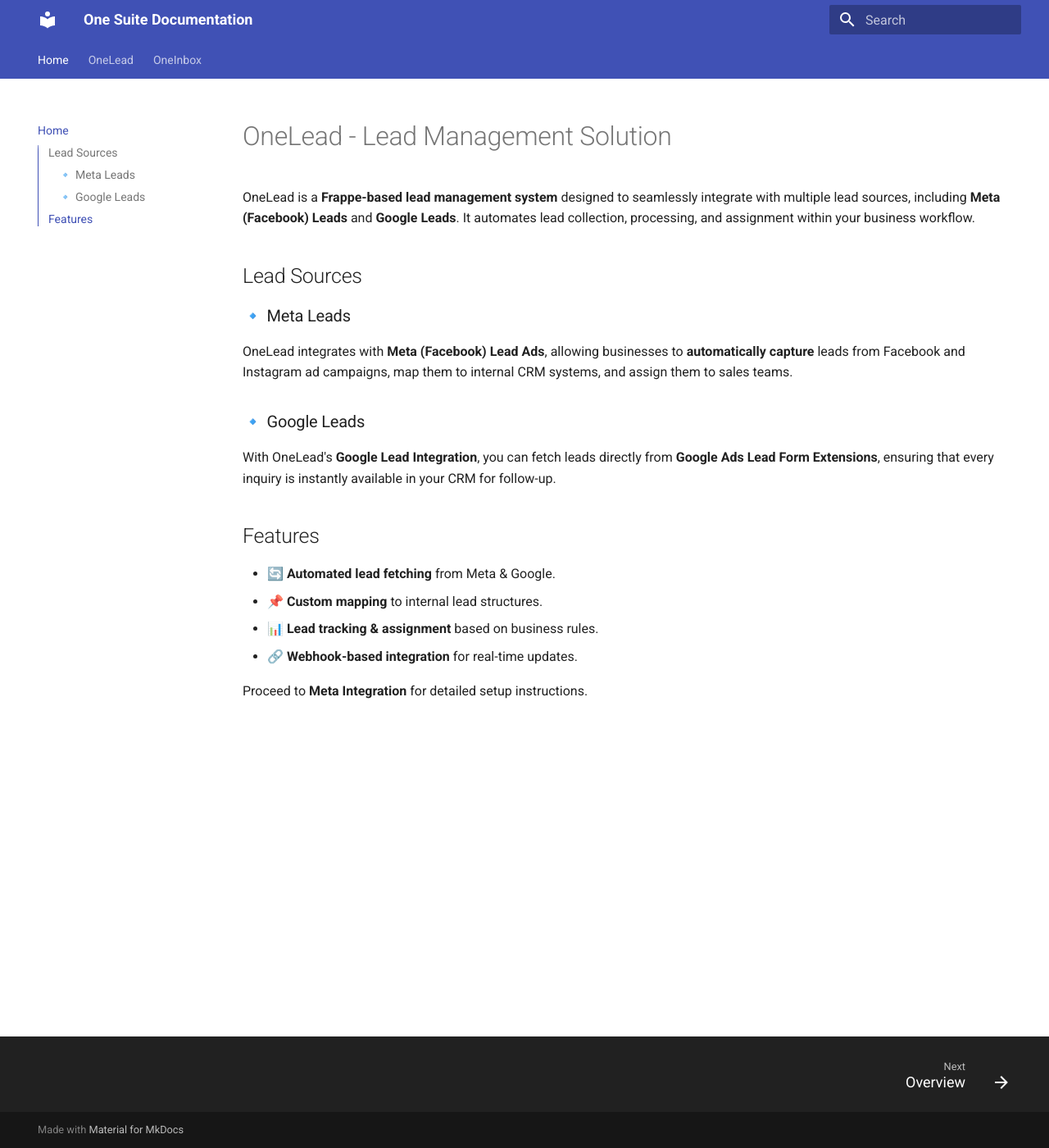
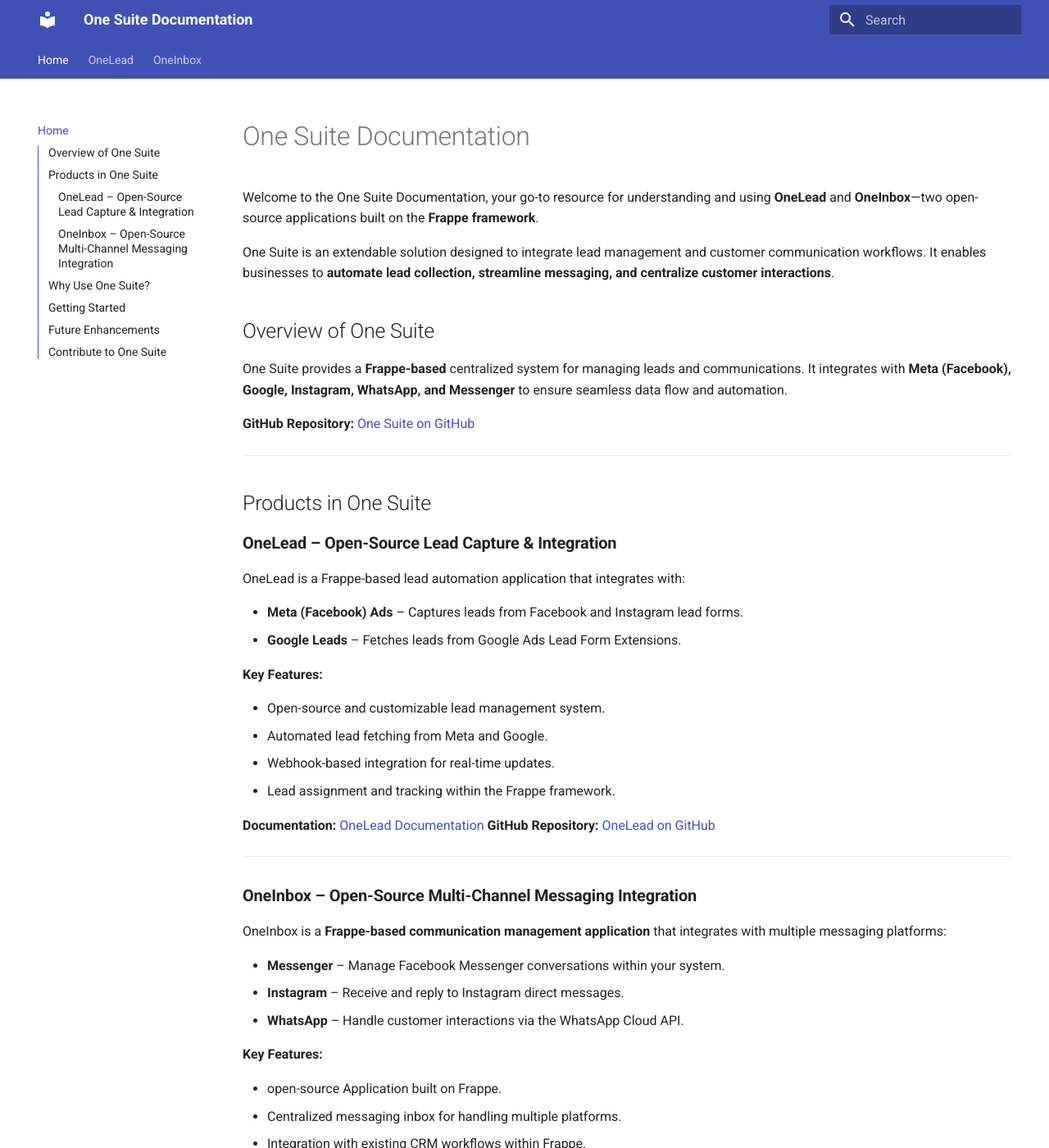
Before and after one commit to redsoftware-hq/one-docs, an MkDocs documentation site: the page built from docs/index.md, in a window 1280 px wide and 1400 px high. Shown: the whole window at 82% size. Built offline with MkDocs 1.6.1 and Material for MkDocs 9.7.7, drawn with Linux system fonts in a browser that asks for light colours; some of the changed text lies outside the part shown.

```diff
--- a/docs/index.md
+++ b/docs/index.md
@@ -1,19 +1,99 @@
-# OneLead - Lead Management Solution
+# One Suite Documentation
 
-OneLead is a **Frappe-based lead management system** designed to seamlessly integrate with multiple lead sources, including **Meta (Facebook) Leads** and **Google Leads**. It automates lead collection, processing, and assignment within your business workflow.
+Welcome to the One Suite Documentation, your go-to resource for understanding and using **OneLead** and **OneInbox**—two open-source applications built on the **Frappe framework**.
 
-## Lead Sources
+One Suite is an extendable solution designed to integrate lead management and customer communication workflows. It enables businesses to **automate lead collection, streamline messaging, and centralize customer interactions**.
 
-### 🔹 Meta Leads
-OneLead integrates with **Meta (Facebook) Lead Ads**, allowing businesses to **automatically capture** leads from Facebook and Instagram ad campaigns, map them to internal CRM systems, and assign them to sales teams.
+## Overview of One Suite
 
-### 🔹 Google Leads
-With OneLead's **Google Lead Integration**, you can fetch leads directly from **Google Ads Lead Form Extensions**, ensuring that every inquiry is instantly available in your CRM for follow-up.
+One Suite provides a **Frappe-based** centralized system for managing leads and communications. It integrates with **Meta (Facebook), Google, Instagram, WhatsApp, and Messenger** to ensure seamless data flow and automation.
 
-## Features
-- 🔄 **Automated lead fetching** from Meta & Google.
-- 📌 **Custom mapping** to internal lead structures.
-- 📊 **Lead tracking & assignment** based on business rules.
-- 🔗 **Webhook-based integration** for real-time updates.
+**GitHub Repository:** [One Suite on GitHub](https://github.com/redsoftware-hq/one-docs)
 
-Proceed to **Meta Integration** for detailed setup instructions.
+---
+
+## Products in One Suite
+
+### **OneLead – Open-Source Lead Capture & Integration**
+
+OneLead is a Frappe-based lead automation application that integrates with:
+
+- **Meta (Facebook) Ads** – Captures leads from Facebook and Instagram lead forms.
+- **Google Leads** – Fetches leads from Google Ads Lead Form Extensions.
+
+**Key Features:**
+
+- Open-source and customizable lead management system.
+- Automated lead fetching from Meta and Google.
+- Webhook-based integration for real-time updates.
+- Lead assignment and tracking within the Frappe framework.
+
+**Documentation:** [OneLead Documentation](onelead/index.md)
+**GitHub Repository:** [OneLead on GitHub](https://github.com/redsoftware-hq/onelead)
+
+---
+
+### **OneInbox – Open-Source Multi-Channel Messaging Integration**
+
+OneInbox is a **Frappe-based communication management application** that integrates with multiple messaging platforms:
+
+- **Messenger** – Manage Facebook Messenger conversations within your system.
+- **Instagram** – Receive and reply to Instagram direct messages.
+- **WhatsApp** – Handle customer interactions via the WhatsApp Cloud API.
+
+**Key Features:**
+
+- open-source Application built on Frappe.
+- Centralized messaging inbox for handling multiple platforms.
+- Integration with existing CRM workflows within Frappe.
+
+**Documentation:** [OneInbox Documentation](oneinbox/index.md)
+**GitHub Repository:** [OneInbox on GitHub](https://github.com/redsoftware-hq/oneinbox)
+
+---
+
+## Why Use One Suite?
+
+- **Built on Frappe** – Leverages a robust framework for extensibility and customization.
+- **Self-Hosted & Open-Source** – Deploy and modify it according to business needs.
+- **Seamless Integrations** – Works with Meta Ads, Google Leads, WhatsApp, and more.
+- **Automated Workflows** – Reduce manual effort with webhook-based processing.
+- **CRM-Friendly** – Designed to work with Frappe-based CRM systems.
+
+For troubleshooting and setup assistance, visit the [Troubleshooting Guide](troubleshooting/index.md).
+
+---
+
+## Getting Started
+
+If you're new to One Suite, follow the setup guides:
+[OneLead Setup Guide](onelead/installation.md)
+[OneInbox Setup Guide](oneinbox/installation.md)
+
+---
+
+## Future Enhancements
+
+Upcoming improvements include:
+
+- Lead scoring and enrichment features in OneLead.
+- AI-driven chat automation for OneInbox.
+- Advanced analytics and reporting capabilities.
+
+Stay updated in the [Upcoming Features](future/upcoming_features.md) section.
+
+---
+
+## Contribute to One Suite
+
+One Suite is an **open-source project**, and community contributions are encouraged.
+
+- Report issues or suggest features on GitHub.
+- Submit pull requests to enhance functionality.
+- Participate in discussions and help improve documentation.
+
+[Contribution Guide](contributing.md)
+
+---
+
+Explore the documentation for [OneLead](onelead/index.md) and [OneInbox](oneinbox/index.md) to get started.
--- a/docs/onelead/index.md
+++ b/docs/onelead/index.md
@@ -1,17 +1,19 @@
-# Meta Integration for OneLead
+# OneLead - Lead Management Solution
 
-OneLead provides **seamless integration with Meta (Facebook) Lead Ads**, ensuring that leads from your Facebook and Instagram campaigns are instantly available in your CRM.
+OneLead is a **Frappe-based lead management system** designed to seamlessly integrate with multiple lead sources, including **Meta (Facebook) Leads** and **Google Leads**. It automates lead collection, processing, and assignment within your business workflow.
 
-## How It Works
-- **Captures leads** from Facebook Lead Forms via webhooks.
-- **Maps leads** to internal CRM structures based on configurations.
-- **Assigns leads** to users or teams automatically.
-- **Tracks lead performance** through analytics.
+## Lead Sources
 
-## Key Setup Steps
-1. **Register a Meta App** on the [Facebook Developer Portal](https://developers.facebook.com/).
-2. **Configure Webhooks** to receive real-time lead data.
-3. **Generate and validate User Access Tokens**.
-4. **Map Meta Ad Pages and Forms** inside OneLead.
+### 🔹 Meta Leads
+OneLead integrates with **Meta (Facebook) Lead Ads**, allowing businesses to **automatically capture** leads from Facebook and Instagram ad campaigns, map them to internal CRM systems, and assign them to sales teams.
 
-For a complete guide on **Meta Webhook Configuration**, go to [Meta Webhook Config](meta_webhook_config.md).
+### 🔹 Google Leads
+With OneLead's **Google Lead Integration**, you can fetch leads directly from **Google Ads Lead Form Extensions**, ensuring that every inquiry is instantly available in your CRM for follow-up.
+
+## Features
+- 🔄 **Automated lead fetching** from Meta & Google.
+- 📌 **Custom mapping** to internal lead structures.
+- 📊 **Lead tracking & assignment** based on business rules.
+- 🔗 **Webhook-based integration** for real-time updates.
+
+Proceed to **Meta Integration** for detailed setup instructions.
```
Also changed, not shown: docs/onelead/installation.md (+34 -0 lines), docs/onelead/meta/index.md (+17 -0 lines).
